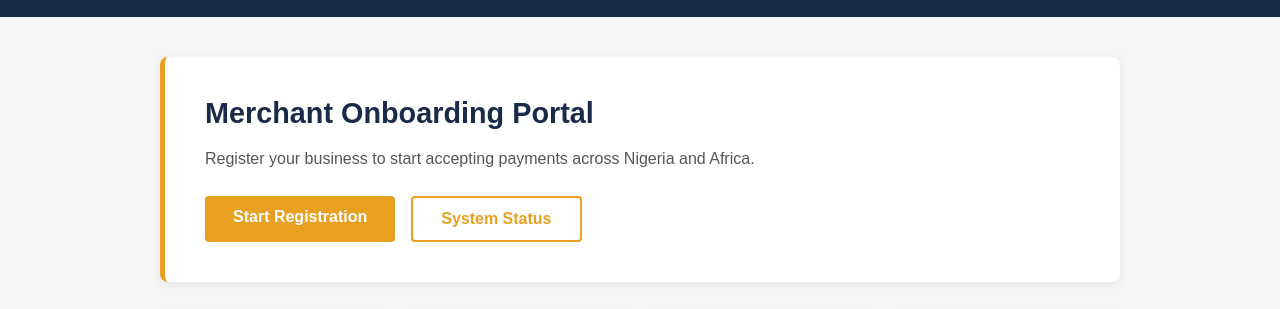
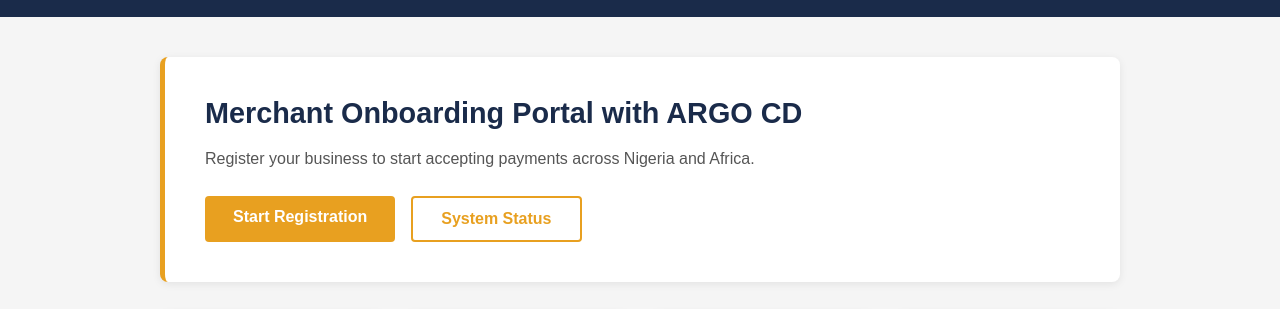
Before and after one commit to Test-class2026/GithubActions-class, a website: page web/index.html in a window 1280 px wide. Shown: the part 80-389 px from the top of the page. Drawn offline with Linux system fonts and the light colour scheme; no server answers.

Commit message:
feat: another update

```diff
--- a/web/index.html
+++ b/web/index.html
@@ -24,7 +24,7 @@
     </header>
     <main>
         <section class="hero">
-            <h2>Merchant Onboarding Portal</h2>
+            <h2>Merchant Onboarding Portal with ARGO CD</h2>
             <p>Register your business to start accepting payments across Nigeria and Africa.</p>
             <div class="hero-actions">
                 <a href="#register" class="btn btn-primary">Start Registration</a>
```
